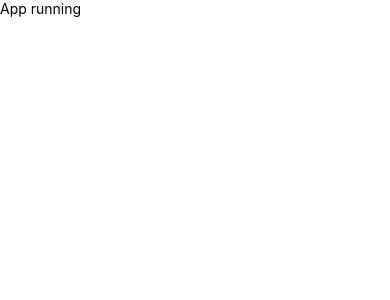
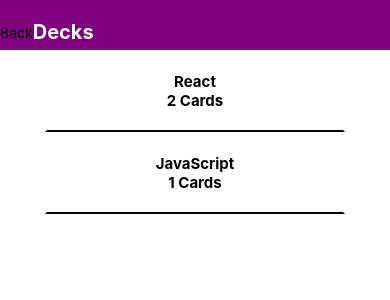
Before and after one commit to bozicschucky/mobileFlashCardsUdacity, a React Native app: screen / in a window 390 px wide. Shown: the top 300 px of the page. Built offline with nearby package versions, Linux system fonts and the light colour scheme.

Commit message:
add the home component

```diff
--- a/App.js
+++ b/App.js
@@ -8,12 +8,13 @@
 
 import React from 'react';
 import type {Node} from 'react';
-import {StyleSheet, Text, View} from 'react-native';
+import {StyleSheet, View} from 'react-native';
+import HomeScreen from './src/screens/HomeScreen';
 
 const App: () => Node = () => {
   return (
     <View>
-      <Text>App running</Text>
+      <HomeScreen />
     </View>
   );
 };
--- /dev/null
+++ b/src/components/Deck.js
@@ -0,0 +1,33 @@
+import React from 'react';
+import {View, Text, StyleSheet, TouchableHighlight} from 'react-native';
+
+export default function Deck(props) {
+  return (
+    <TouchableHighlight
+      onPress={() => {
+        console.log('Deck pressed', props.name);
+      }}>
+      <View style={styles.container}>
+        <Text style={styles.text}>{props.name}</Text>
+        <Text style={styles.text}>{props.cardsNumber} Cards</Text>
+      </View>
+    </TouchableHighlight>
+  );
+}
+
+const styles = StyleSheet.create({
+  container: {
+    alignItems: 'center',
+    justifyContent: 'center',
+    padding: 20,
+    borderColor: '#fff',
+    borderBottomColor: '#000',
+    borderWidth: 2,
+    width: 300,
+  },
+  text: {
+    fontSize: 15,
+    fontWeight: 'bold',
+    color: '#000',
+  },
+});
--- /dev/null
+++ b/src/screens/HomeScreen.js
@@ -0,0 +1,88 @@
+import React from 'react';
+import {
+  View,
+  Text,
+  StatusBar,
+  StyleSheet,
+  Button,
+  TouchableHighlight,
+} from 'react-native';
+import Deck from '../components/Deck';
+
+const DECKS = {
+  React: {
+    title: 'React',
+    questions: [
+      {
+        question: 'What is React?',
+        answer: 'A library for managing user interfaces',
+      },
+      {
+        question: 'Where do you make Ajax requests in React?',
+        answer: 'The componentDidMount lifecycle event',
+      },
+    ],
+  },
+  JavaScript: {
+    title: 'JavaScript',
+    questions: [
+      {
+        question: 'What is a closure?',
+        answer:
+          'The combination of a function and the lexical environment within which that function was declared.',
+      },
+    ],
+  },
+};
+export default function HomeScreen() {
+  const decks = Object.values(DECKS);
+  return (
+    <View>
+      {/* <Header /> */}
+      <View style={styles.statusBarContainer}>
+        <StatusBar animated={true} backgroundColor="purple" />
+        <View style={styles.buttonsContainer}>
+          <Text>Back</Text>
+          <Text style={styles.statusTitle}>Decks</Text>
+        </View>
+      </View>
+      <View style={styles.decksContainer}>
+        {decks.map((deck, index) => (
+          <Deck
+            key={index}
+            name={deck.title}
+            cardsNumber={deck.questions.length}
+          />
+        ))}
+      </View>
+    </View>
+  );
+}
+
+const styles = StyleSheet.create({
+  statusBarContainer: {
+    backgroundColor: 'purple',
+    height: 50,
+  },
+  statusTitle: {
+    color: 'white',
+    fontSize: 20,
+    fontWeight: 'bold',
+    textAlign: 'center',
+  },
+  buttonsContainer: {
+    flexDirection: 'row',
+    justifyContent: 'flex-start',
+    alignItems: 'center',
+    marginTop: 20,
+    marginRight: 40,
+    paddingRight: 40,
+  },
+  decksContainer: {
+    // backgroundColor: 'yellow',
+    flexDirection: 'column',
+    justifyContent: 'center',
+    alignItems: 'center',
+    // flex: 1,
+  },
+});
```
Also changed, not shown: src/components/StatusBar.jsx (added, +10 -0 lines), src/screens/DeckList.js (added, +9 -0 lines), src/screens/NewDeck.js (added, +9 -0 lines), src/screens/NewQuestion.js (added, +9 -0 lines), src/screens/Quiz.js (added, +11 -0 lines).
